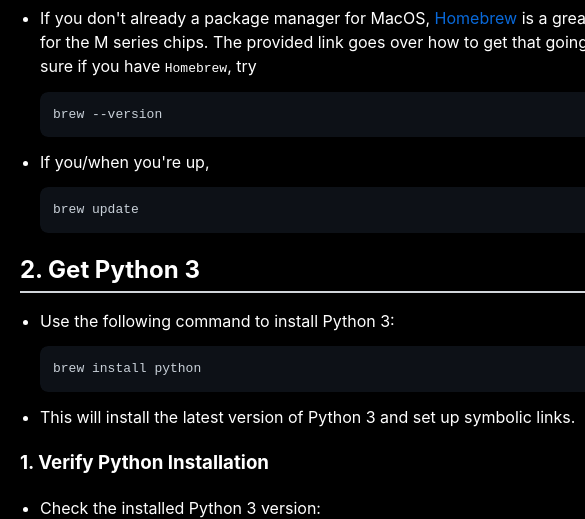
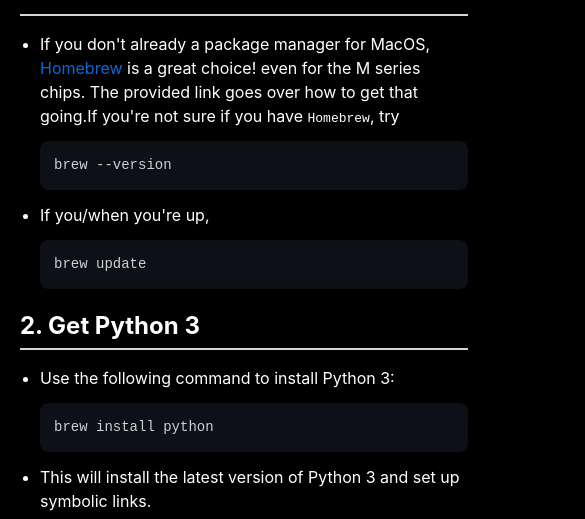
Before and after one commit to Dreblow/Web_Portfolio, a plain HTML site: page pages/blog/local_html/Web Dev/Local Server.html in a window 390 px wide. Shown: the part 328-847 px from the top of the page, 585 px wide, since content can reach past the window. Drawn offline with Linux system fonts and the light colour scheme.

Commit message:
Version 5.9
*Blog supports mobile mode

```diff
--- a/pages/blog/local_css/blog.css
+++ b/pages/blog/local_css/blog.css
@@ -1,3 +1,12 @@
+/*mobile*/
+@media (max-width: 768px) {
+    pre code.hljs {
+        font-size: 14px; /* Or adjust as needed */
+        padding: 0.5em;
+        max-width: 400px;
+    }
+}
+
 /* Center and control content width */
 .markdown-body {
     max-width: 900px; /* Adjust this value as needed */
```
